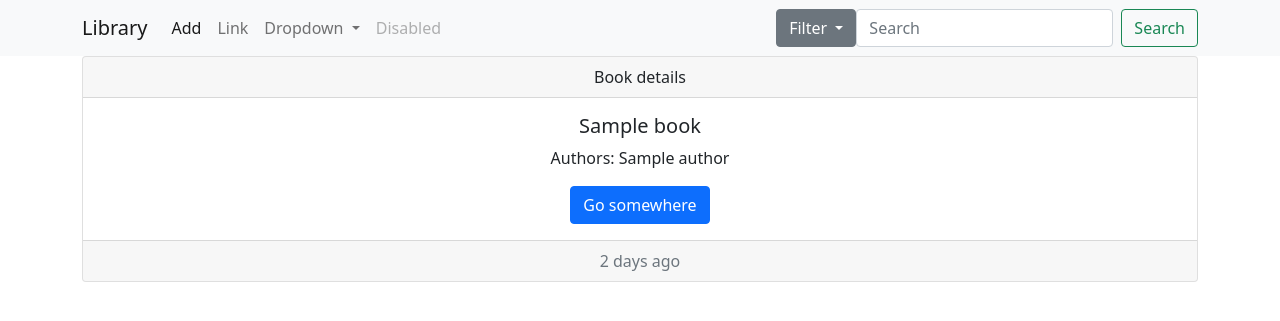
After one commit to jokonoo/LibraryApi, a Django app: page /books/details/1/ in a window 1280 px wide. The commit adds this page. Shown: the top 321 px of the page. Run offline with Django 4.2, Linux system fonts and the light colour scheme; tables that the repository leaves empty hold one stand-in row (values such as "Sample post"); parts of the project's set-up code (start-up, migrations or seed data) failed here and were passed over.

Commit message:
added details template, added details view, added dropdown on navbar>

```diff
--- a/books_api/api_scraper.py
+++ b/books_api/api_scraper.py
@@ -1,6 +1,7 @@
 import requests
 
 from .models import Date, Book, Author
+
 
 def api_data_scraper():
     r = requests.get('https://www.googleapis.com/books/v1/volumes?q=Hobbit')
--- a/books_api/models.py
+++ b/books_api/models.py
@@ -1,10 +1,22 @@
 from django.db import models
+from django.shortcuts import reverse
 
 
 class Date(models.Model):
     year = models.IntegerField()
     month = models.IntegerField(blank=True, null=True)
     day = models.IntegerField(blank=True, null=True)
+
+    def get_full_date(self):
+        if self.month and self.day:
+            return f'{self.year}-{self.month}-{self.day}'
+        elif self.month:
+            return f'{self.year}-{self.month}'
+        else:
+            return f'{self.year}'
+
+    def __str__(self):
+        return self.get_full_date()
 
 
 class Book(models.Model):
@@ -17,7 +29,20 @@ class Book(models.Model):
     image = models.URLField(max_length=250, blank=True, null=True)
     language = models.CharField(max_length=100, blank=True, null=True)
 
+    def __str__(self):
+        return f'ID:{self.id}, Title:{self.title}'
+
+    def get_authors_names(self):
+        if authors := self.authors.all():
+            return [author.name for author in authors]
+
+    def get_absolute_url(self):
+        return reverse('books_detail_view', kwargs={'identifier': self.id})
+
 
 class Author(models.Model):
     name = models.CharField(max_length=200)
     books = models.ManyToManyField(Book, related_name='authors')
+
+    def __str__(self):
+        return f'{self.name}'
--- /dev/null
+++ b/books_api/templates/books_api/book.html
@@ -0,0 +1,22 @@
+{% extends 'books_api/main.html' %}
+{% block body %}
+<div class="container">
+    <div class="card text-center">
+        <div class="card-header">
+            Book details
+        </div>
+        <div class="card-body">
+            <h5 class="card-title">{{book.title}}</h5>
+            <p class="card-text">
+                {% with authors=book.get_authors_names %}
+                    Authors: {{ authors|join:", " }}
+                {% endwith %}
+            </p>
+            <a href="#" class="btn btn-primary">Go somewhere</a>
+        </div>
+        <div class="card-footer text-muted">
+            2 days ago
+        </div>
+    </div>
+</div>
+{% endblock body %}
--- a/books_api/templates/books_api/main.html
+++ b/books_api/templates/books_api/main.html
@@ -2,33 +2,37 @@
 <html lang="en">
 <head>
     <meta charset="UTF-8">
-    <title>Title</title>
-    <link href="https://cdn.jsdelivr.net/npm/bootstrap@5.1.3/dist/css/bootstrap.min.css" rel="stylesheet" integrity="sha384-1BmE4kWBq78iYhFldvKuhfTAU6auU8tT94WrHftjDbrCEXSU1oBoqyl2QvZ6jIW3" crossorigin="anonymous">
+    <title>Library</title>
+    <link href="https://cdn.jsdelivr.net/npm/bootstrap@5.1.3/dist/css/bootstrap.min.css" rel="stylesheet"
+          integrity="sha384-1BmE4kWBq78iYhFldvKuhfTAU6auU8tT94WrHftjDbrCEXSU1oBoqyl2QvZ6jIW3" crossorigin="anonymous">
 </head>
 <body>
-{% block body %}
 <nav class="navbar navbar-expand-lg navbar-light bg-light">
-      <div class="container-fluid">
-        <a class="navbar-brand" href="#">Navbar</a>
-        <button class="navbar-toggler" type="button" data-bs-toggle="collapse" data-bs-target="#navbarSupportedContent" aria-controls="navbarSupportedContent" aria-expanded="false" aria-label="Toggle navigation">
+    <div class="container">
+        <a class="navbar-brand" href="{% url 'books_view' %}">Library</a>
+        <button class="navbar-toggler" type="button" data-bs-toggle="collapse" data-bs-target="#navbarSupportedContent"
+                aria-controls="navbarSupportedContent" aria-expanded="false" aria-label="Toggle navigation">
             <span class="navbar-toggler-icon"></span>
         </button>
         <div class="collapse navbar-collapse" id="navbarSupportedContent">
             <ul class="navbar-nav me-auto mb-2 mb-lg-0">
                 <li class="nav-item">
-              <a class="nav-link active" aria-current="page" href="#">Home</a>
+                    <a class="nav-link active" aria-current="page" href="{% url 'books_view' %}">Add</a>
                 </li>
                 <li class="nav-item">
                     <a class="nav-link" href="#">Link</a>
                 </li>
                 <li class="nav-item dropdown">
-              <a class="nav-link dropdown-toggle" href="#" id="navbarDropdown" role="button" data-bs-toggle="dropdown" aria-expanded="false">
+                    <a class="nav-link dropdown-toggle" href="#" id="navbarDropdown" role="button"
+                       data-bs-toggle="dropdown" aria-expanded="false">
                         Dropdown
                     </a>
                     <ul class="dropdown-menu" aria-labelledby="navbarDropdown">
                         <li><a class="dropdown-item" href="#">Action</a></li>
                         <li><a class="dropdown-item" href="#">Another action</a></li>
-                <li><hr class="dropdown-divider"></li>
+                        <li>
+                            <hr class="dropdown-divider">
+                        </li>
                         <li><a class="dropdown-item" href="#">Something else here</a></li>
                     </ul>
                 </li>
@@ -36,6 +40,17 @@
                     <a class="nav-link disabled">Disabled</a>
                 </li>
             </ul>
+            <div class="dropdown">
+                <button class="btn btn-secondary dropdown-toggle" type="button" id="dropdownMenuButton1"
+                        data-bs-toggle="dropdown" aria-expanded="false">
+                    Filter
+                </button>
+                <ul class="dropdown-menu" aria-labelledby="dropdownMenuButton1">
+                    <li><a class="dropdown-item" href="#">Action</a></li>
+                    <li><a class="dropdown-item" href="#">Another action</a></li>
+                    <li><a class="dropdown-item" href="#">Something else here</a></li>
+                </ul>
+            </div>
             <form class="d-flex">
                 <input class="form-control me-2" type="search" placeholder="Search" aria-label="Search">
                 <button class="btn btn-outline-success" type="submit">Search</button>
@@ -43,8 +58,54 @@
         </div>
     </div>
 </nav>
-<a href="{% url 'scraper' %}"><button type="button" class="btn btn-primary">Import books</button></a>
+{% block body %}
+<div class="container">
+    <a class="btn btn-primary" href="{% url 'scraper' %}" role="button">Import books</a>
+</div>
+<div class="container">
+    <div class="row row-cols-2">
+        {% for book in books %}
+        <div class="card mb-3" style="max-width: 540px;">
+            <div class="row g-0">
+                <div class="col-md-4">
+                    <img src="..." class="img-fluid rounded-start" alt="...">
+                </div>
+                <div class="col-md-8">
+                    <div class="card-body">
+                        <a href="{{book.get_absolute_url}}"><h5 class="card-title">{{book.title}}</h5></a>
+                        <ul class="list-group list-group-flush">
+                            <li class="list-group-item">
+                                {% with authors=book.get_authors_names %}
+                                Authors: {{ authors|join:", " }}
+                                {% endwith %}
+                            </li>
+                            <li class="list-group-item">
+                                Pages: {{book.pages_number|default:"Missing data"}}
+                            </li>
+                            <li class="list-group-item">
+                                Language: {{book.language|default:"Missing data"}}
+                            </li>
+                        </ul>
+                        <p class="card-text">
+                            <small class="text-muted">
+                                {% with date=book.pub_date %}
+                                Publication date: {{date.get_full_date|default:"Date not available"}}
+                                {% endwith %}
+                            </small>
+                        </p>
+                    </div>
+                </div>
+            </div>
+        </div>
+        {% endfor %}
+    </div>
+</div>
 {% endblock body %}
-<script src="https://cdn.jsdelivr.net/npm/bootstrap@5.1.3/dist/js/bootstrap.bundle.min.js" integrity="sha384-ka7Sk0Gln4gmtz2MlQnikT1wXgYsOg+OMhuP+IlRH9sENBO0LRn5q+8nbTov4+1p" crossorigin="anonymous"></script>
+{% if q %}
+{{q}}
+{% endif %}
+<script src="https://cdn.jsdelivr.net/npm/bootstrap@5.1.3/dist/js/bootstrap.bundle.min.js"
+        integrity="sha384-ka7Sk0Gln4gmtz2MlQnikT1wXgYsOg+OMhuP+IlRH9sENBO0LRn5q+8nbTov4+1p"
+        crossorigin="anonymous"></script>
 </body>
 </html>
--- a/books_api/urls.py
+++ b/books_api/urls.py
@@ -1,7 +1,9 @@
 from django.urls import path
-from .views import main_page_view, scraper
+from .views import main_page_view, scraper, detail_book_view
 
 urlpatterns = [
-    path('', main_page_view, name='main'),
-    path('scraping', scraper, name='scraper')
+    path('', main_page_view, name='books_view'),
+    #path(),
+    path('scraping/', scraper, name='scraper'),
+    path('details/<str:identifier>/', detail_book_view, name='books_detail_view'),
 ]
--- a/books_api/views.py
+++ b/books_api/views.py
@@ -1,13 +1,23 @@
-from django.shortcuts import render, reverse
+from django.shortcuts import render, reverse, get_object_or_404
 from django.http import HttpResponseRedirect
 
 from .api_scraper import api_data_scraper
+from .models import Book
 
 
 def main_page_view(request):
-    return render(request, 'books_api/main.html')
+    if params := request.GET:
+        context = {'books': Book.objects.all(), 'q': params}
+    else:
+        context = {'books': Book.objects.all()}
+    return render(request, 'books_api/main.html', context)
+
+
+def detail_book_view(request, identifier):
+    book = get_object_or_404(Book, id=identifier)
+    return render(request, 'books_api/book.html', {'book': book})
 
 
 def scraper(request):
     api_data_scraper()
-    return HttpResponseRedirect(reverse('main'))
+    return HttpResponseRedirect(reverse('books_view'))
```
Lines whose indentation alone changed are shown as unchanged.
